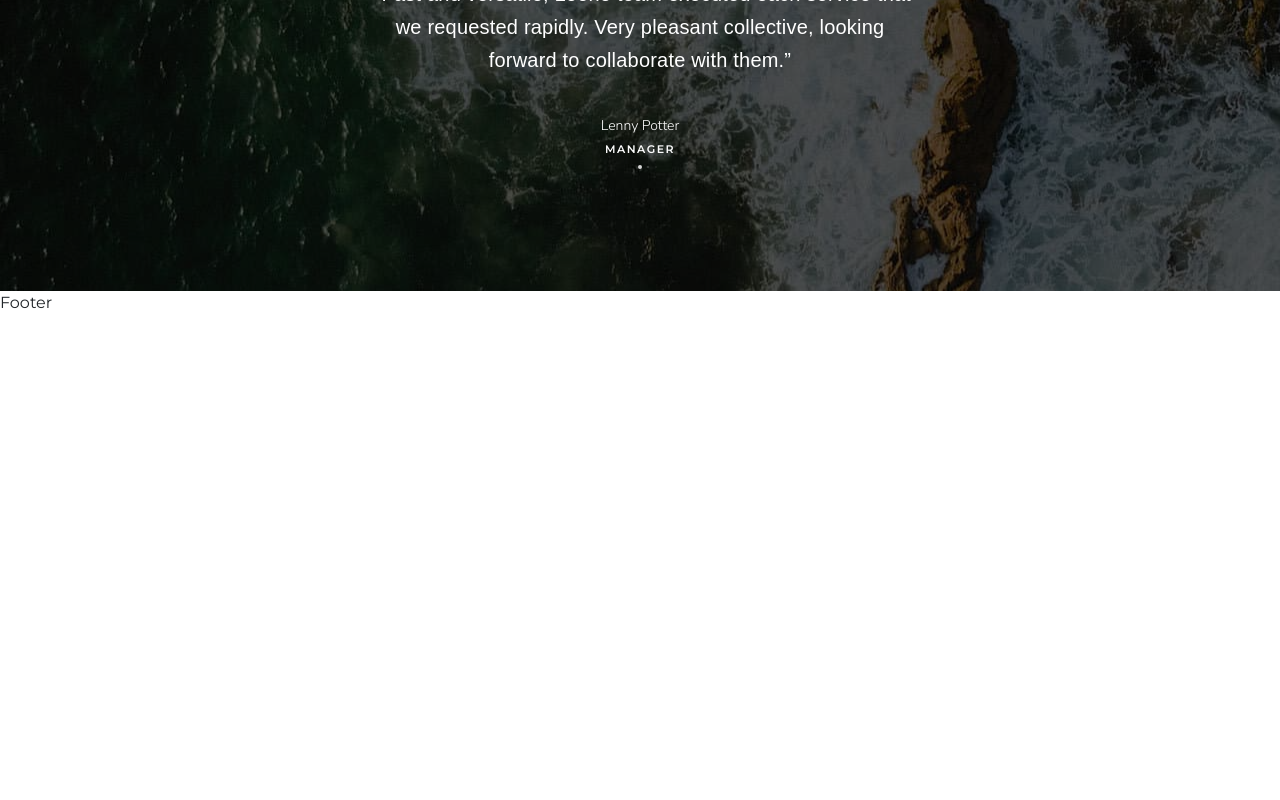
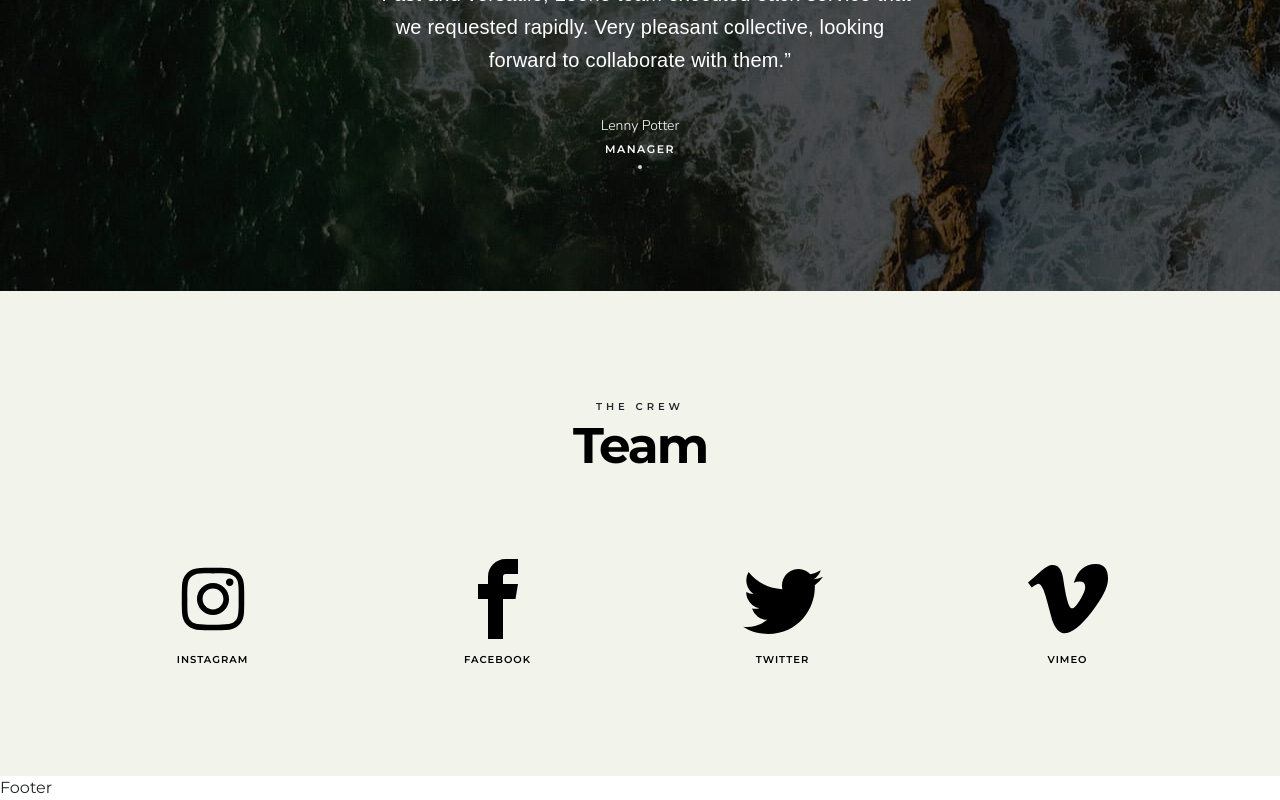
Before and after one commit to hemid000/The-Forester-Final-Project-, a React (Create React App) app in the folder home/: page / in a window 1280 px wide. Shown: the part 5335-6135 px from the top of the page. Before the commit the page ends 5650 px from the top, so only its background shows below. Built offline with nearby package versions, Linux system fonts and the light colour scheme; a web font is replaced by a local one.

Commit message:
Social section is completed

```diff
--- a/home/src/components/Pages/Home/Home.jsx
+++ b/home/src/components/Pages/Home/Home.jsx
@@ -7,6 +7,7 @@ import Creative from "./Creative/Creative";
 import Team from "./Team/Team";
 import Counter from "./Counter/Counter";
 import Reviews from "./Reviews/Reviews";
+import Social from "./Social/Social";
 
 const Home = () => {
   return (
@@ -19,6 +20,7 @@ const Home = () => {
       <Team />
       <Counter />
       <Reviews />
+      <Social />
     </>
   );
 };
--- /dev/null
+++ b/home/src/components/Pages/Home/Social/Social.jsx
@@ -0,0 +1,50 @@
+import React from "react";
+import "./Social.scss";
+import { ImFacebook } from "react-icons/im";
+import { BsTwitter } from "react-icons/bs";
+import { BsVimeo } from "react-icons/bs";
+import { AiOutlineInstagram } from "react-icons/ai";
+const Social = () => {
+  return (
+    <section id="social">
+      <div className="container">
+        <div className="row">
+          <div className="col-lg-12">
+            <div className="social_header">
+              <h5>the crew</h5>
+              <h2>Team</h2>
+            </div>
+          </div>
+        </div>
+        <div className="row">
+          <div className="col-lg-3">
+            <div className="social_box">
+              <AiOutlineInstagram />
+              <h5>instagram</h5>
+            </div>
+          </div>
+          <div className="col-lg-3">
+            <div className="social_box">
+              <ImFacebook />
+              <h5>facebook</h5>
+            </div>
+          </div>
+          <div className="col-lg-3">
+            <div className="social_box">
+              <BsTwitter />
+              <h5>twitter</h5>
+            </div>
+          </div>
+          <div className="col-lg-3">
+            <div className="social_box">
+              <BsVimeo />
+              <h5>vimeo</h5>
+            </div>
+          </div>
+        </div>
+      </div>
+    </section>
+  );
+};
+
+export default Social;
--- /dev/null
+++ b/home/src/components/Pages/Home/Social/Social.scss
@@ -0,0 +1,42 @@
+@import "./../../../../scss/style.scss";
+
+#social {
+  padding: 110px 0;
+  background-color: $service_background_color;
+
+  .social_header {
+    text-align: center;
+    padding-bottom: 90px;
+
+    h5 {
+      @extend %story_h5_copy;
+      margin: 0;
+      letter-spacing: 4px;
+    }
+
+    h2 {
+      @extend %service_h2_copy;
+      margin-bottom: 0;
+    }
+  }
+
+  .social_box {
+    @extend %d-flex-center;
+    flex-direction: column;
+    gap: 15px;
+
+    svg {
+      font-size: 5em;
+      color: #000000;
+    }
+
+    h5 {
+      @extend %story_h5_copy;
+      letter-spacing: 1px;
+      text-align: start;
+      margin: 0;
+      color: #000000;
+      opacity: 1;
+    }
+  }
+}
```
